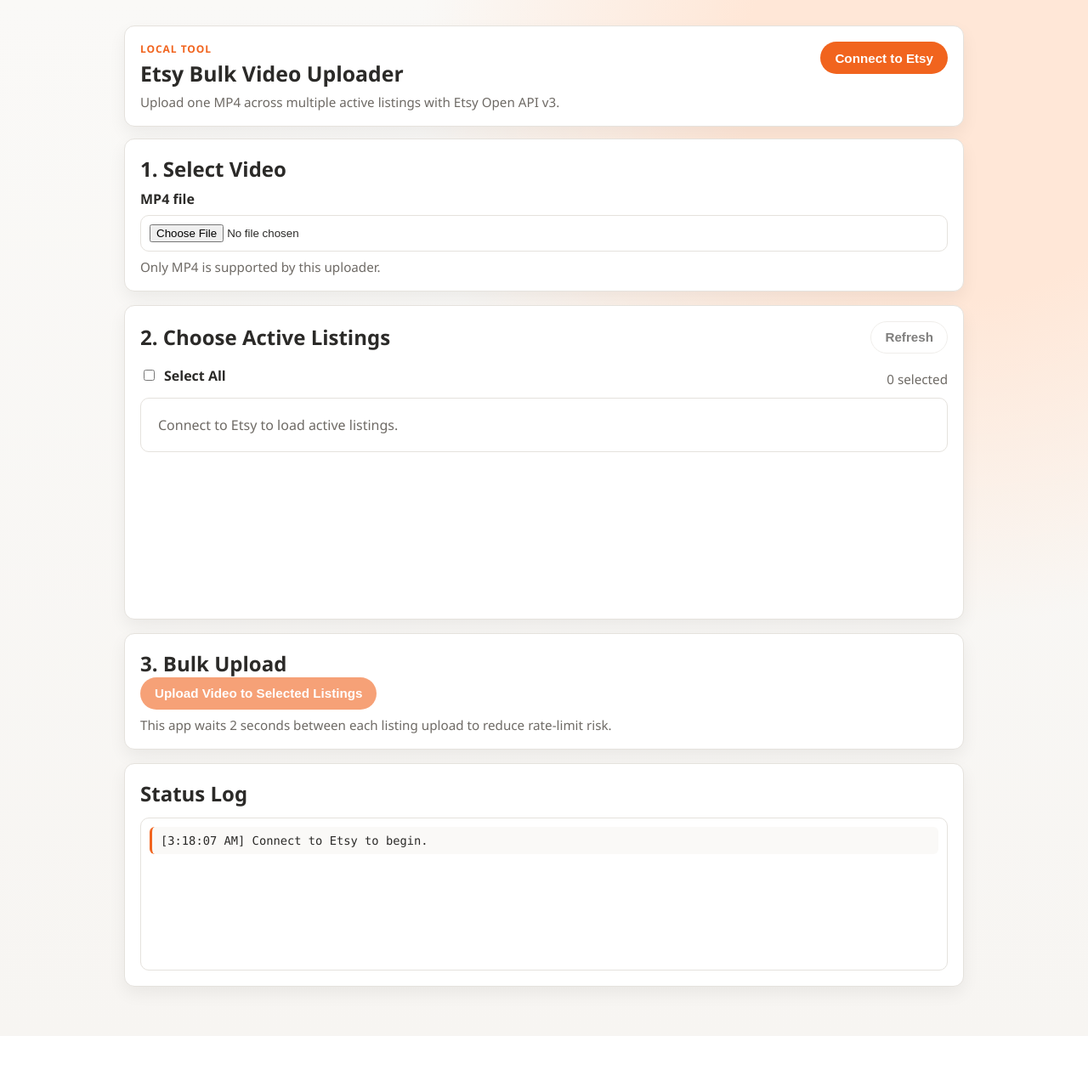
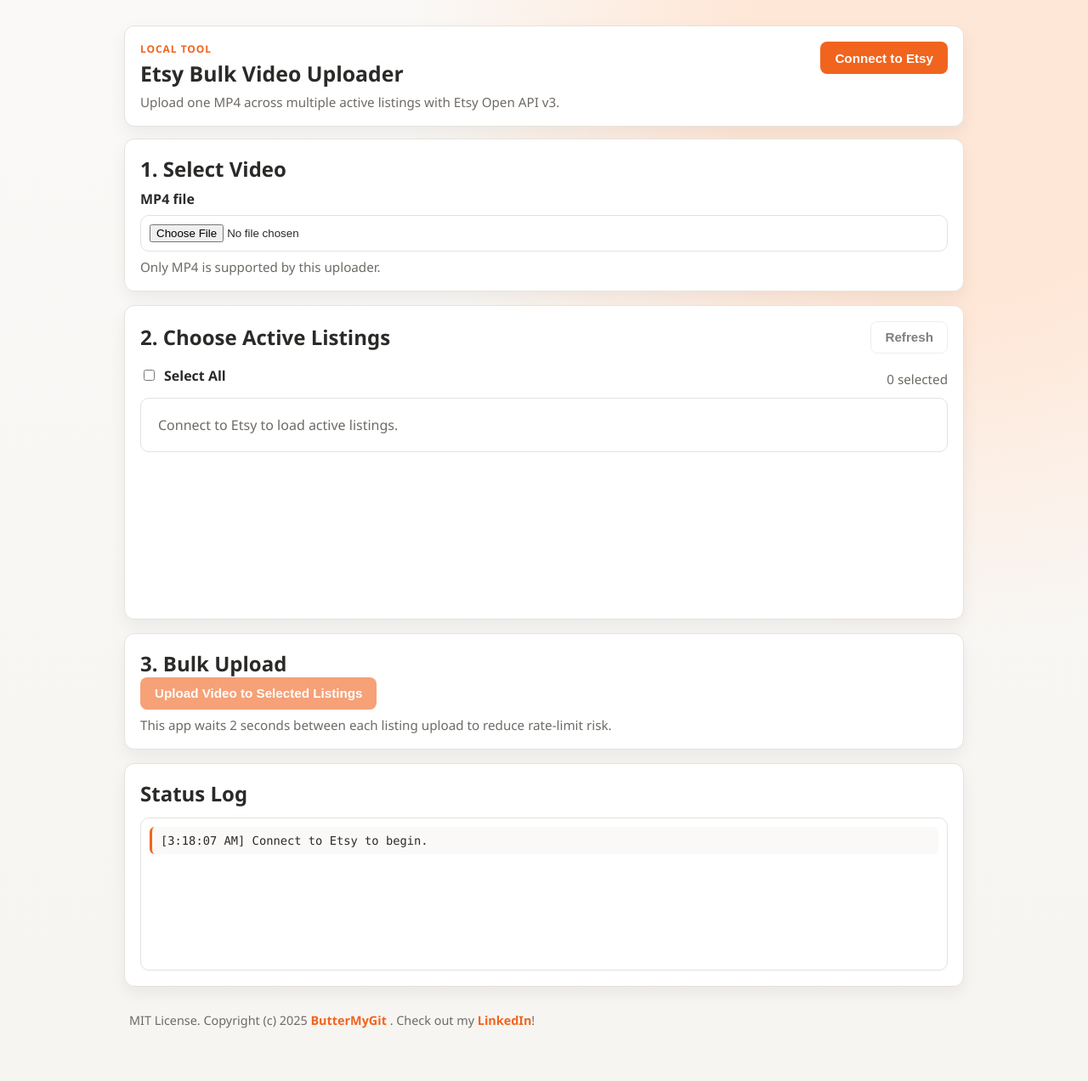
Before and after one commit to ButterMyGit/Etsy-Bulk-Video-Uploader, a Flask app: page / in a window 1280 px wide. Shown: the whole page at 85% size. Before the commit the page ends 1219 px from the top, so only its background shows below. Run offline with Flask 3, Linux system fonts and the light colour scheme.

Commit message:
Add footer with license information and update styles for layout

```diff
--- a/static/styles.css
+++ b/static/styles.css
@@ -36,11 +36,15 @@ p {
   max-width: 1020px;
   margin: 30px auto;
   padding: 0 16px 28px;
+  min-height: 100vh;
+  display: flex;
+  flex-direction: column;
 }
 
 .layout-grid {
   display: grid;
   gap: 16px;
+  flex: 1;
 }
 
 .card {
@@ -99,7 +103,7 @@ p {
 
 .btn {
   border: 1px solid transparent;
-  border-radius: 999px;
+  border-radius: 8px;
   height: 38px;
   padding: 0 16px;
   cursor: pointer;
@@ -135,6 +139,27 @@ p {
 
 .btn-secondary:hover {
   border-color: #cbc6bf;
+}
+
+.site-footer {
+  margin-top: 16px;
+  padding: 14px 6px 4px;
+  color: var(--muted);
+  font-size: 0.9rem;
+}
+
+.site-footer p {
+  margin: 0;
+}
+
+.site-footer a {
+  color: var(--accent);
+  text-decoration: none;
+  font-weight: 600;
+}
+
+.site-footer a:hover {
+  text-decoration: underline;
 }
 
 .pill {
--- a/templates/index.html
+++ b/templates/index.html
@@ -70,6 +70,15 @@
         <div id="statusLog" class="status-log" aria-live="polite"></div>
       </section>
     </main>
+
+    <footer class="site-footer">
+      <p>
+        MIT License. Copyright (c) 2025
+        <a href="https://github.com/ButterMyGit" target="_blank" rel="noopener noreferrer">ButterMyGit</a>
+        . Check out my
+        <a href="https://linkedin.com/in/anthony-kanev" target="_blank" rel="noopener noreferrer">LinkedIn</a>!
+      </p>
+    </footer>
   </div>
 
   <script src="{{ url_for('static', filename='app.js') }}" defer></script>
```
Also changed, not shown: LICENSE.txt (added).
